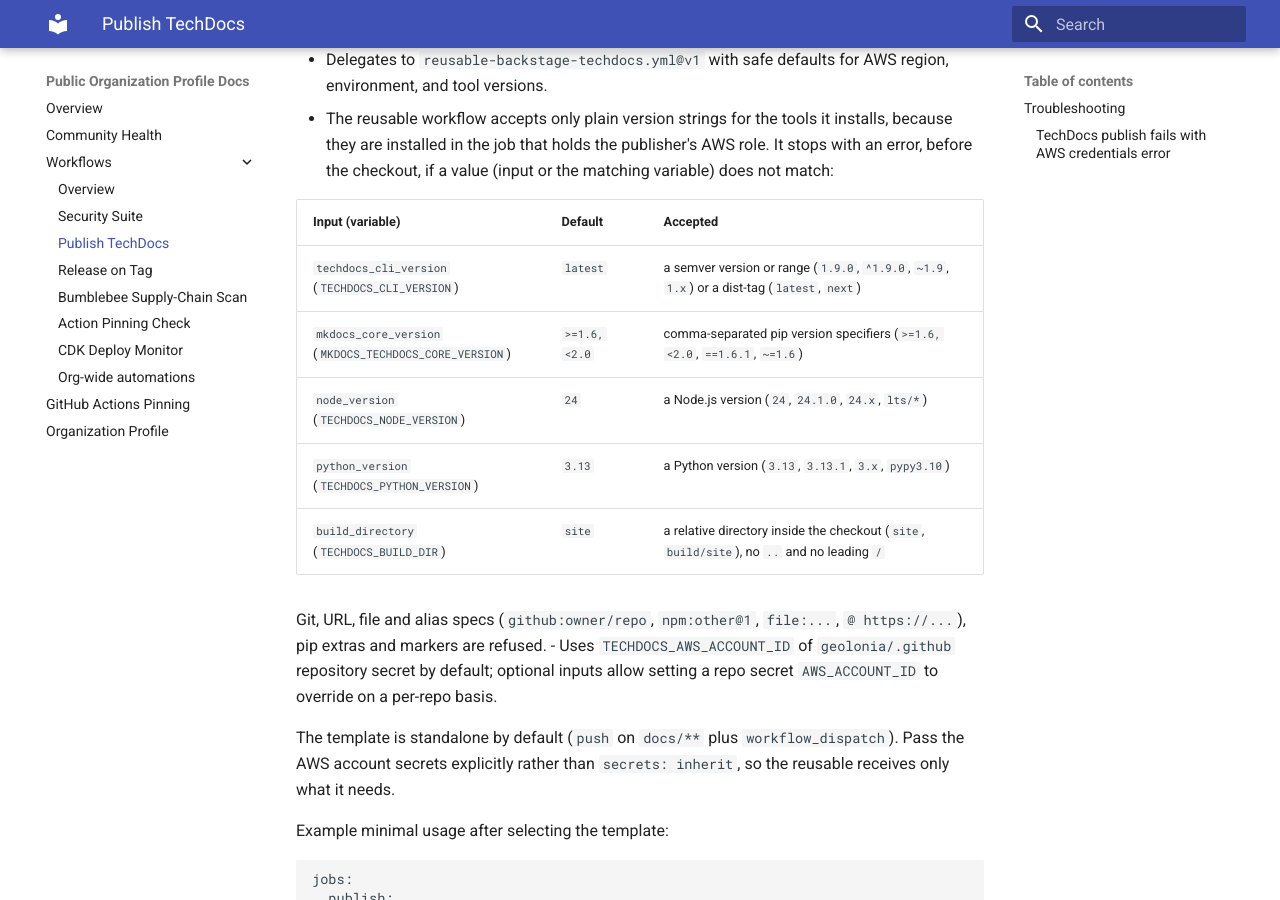
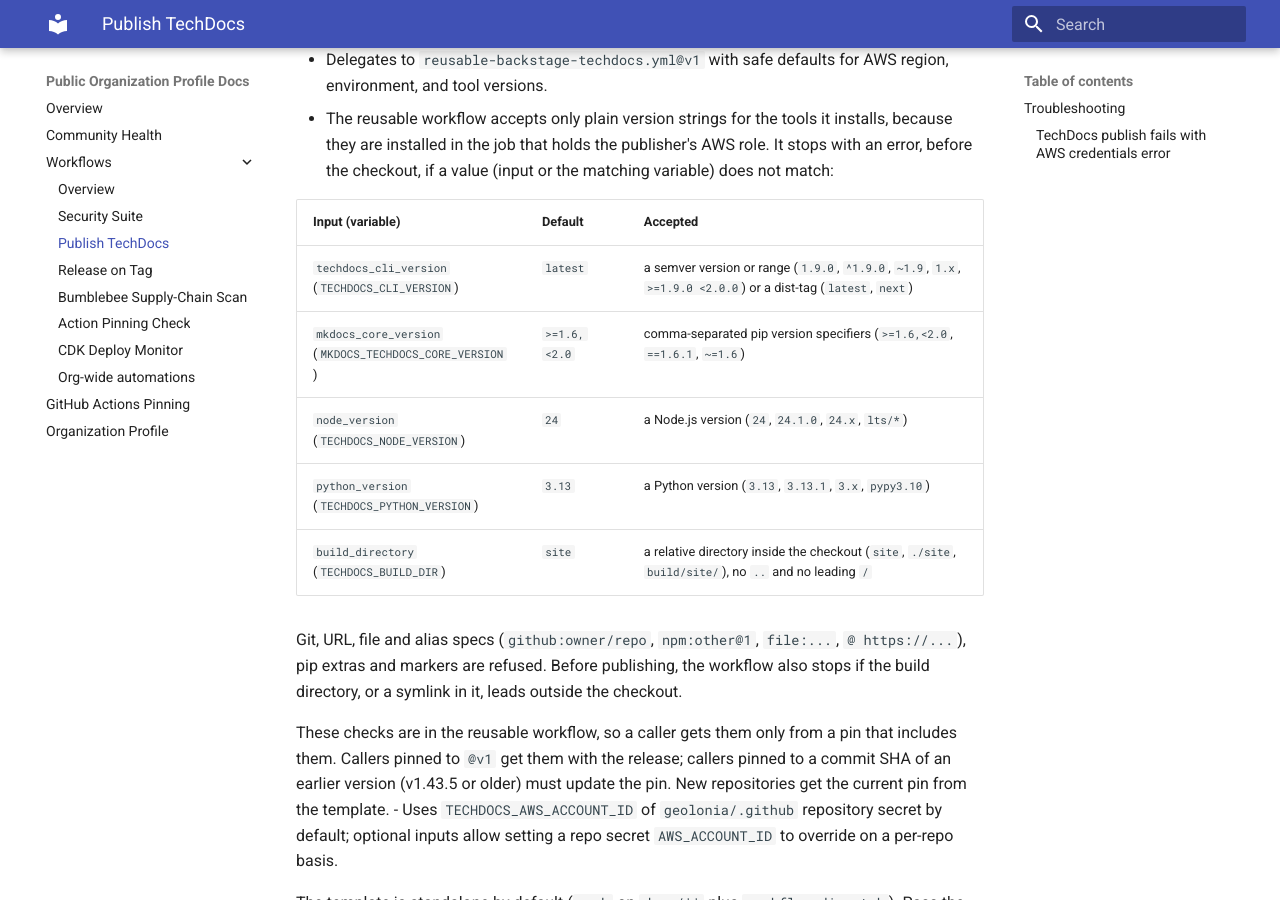
Before and after one commit to geolonia/.github, an MkDocs documentation site: the page built from docs/workflows/publish-techdocs.md, in a window 1280 px wide and 900 px high, scrolled down 625 px. Built offline with MkDocs 1.6.1 and Material for MkDocs 9.7.7, drawn with Linux system fonts in a browser that asks for light colours.

Commit message:
fix(techdocs): accept npm comparator ranges and ./dir forms, refuse symlinks out of the checkout

```diff
--- a/docs/workflows/publish-techdocs.md
+++ b/docs/workflows/publish-techdocs.md
@@ -30,14 +30,21 @@
 
   | Input (variable) | Default | Accepted |
   | --- | --- | --- |
-  | `techdocs_cli_version` (`TECHDOCS_CLI_VERSION`) | `latest` | a semver version or range (`1.9.0`, `^1.9.0`, `~1.9`, `1.x`) or a dist-tag (`latest`, `next`) |
+  | `techdocs_cli_version` (`TECHDOCS_CLI_VERSION`) | `latest` | a semver version or range (`1.9.0`, `^1.9.0`, `~1.9`, `1.x`, `>=1.9.0 <2.0.0`) or a dist-tag (`latest`, `next`) |
   | `mkdocs_core_version` (`MKDOCS_TECHDOCS_CORE_VERSION`) | `>=1.6,<2.0` | comma-separated pip version specifiers (`>=1.6,<2.0`, `==1.6.1`, `~=1.6`) |
   | `node_version` (`TECHDOCS_NODE_VERSION`) | `24` | a Node.js version (`24`, `24.1.0`, `24.x`, `lts/*`) |
   | `python_version` (`TECHDOCS_PYTHON_VERSION`) | `3.13` | a Python version (`3.13`, `3.13.1`, `3.x`, `pypy3.10`) |
-  | `build_directory` (`TECHDOCS_BUILD_DIR`) | `site` | a relative directory inside the checkout (`site`, `build/site`), no `..` and no leading `/` |
+  | `build_directory` (`TECHDOCS_BUILD_DIR`) | `site` | a relative directory inside the checkout (`site`, `./site`, `build/site/`), no `..` and no leading `/` |
 
   Git, URL, file and alias specs (`github:owner/repo`, `npm:other@1`,
-  `file:...`, ` @ https://...`), pip extras and markers are refused.
+  `file:...`, ` @ https://...`), pip extras and markers are refused. Before
+  publishing, the workflow also stops if the build directory, or a symlink in
+  it, leads outside the checkout.
+
+  These checks are in the reusable workflow, so a caller gets them only from a
+  pin that includes them. Callers pinned to `@v1` get them with the release;
+  callers pinned to a commit SHA of an earlier version (v1.43.5 or older) must
+  update the pin. New repositories get the current pin from the template.
 - Uses `TECHDOCS_AWS_ACCOUNT_ID` of `geolonia/.github` repository secret by default;
   optional inputs allow setting a repo secret `AWS_ACCOUNT_ID` to override on a
   per-repo basis.
```
Also changed, not shown: 1 other file.
